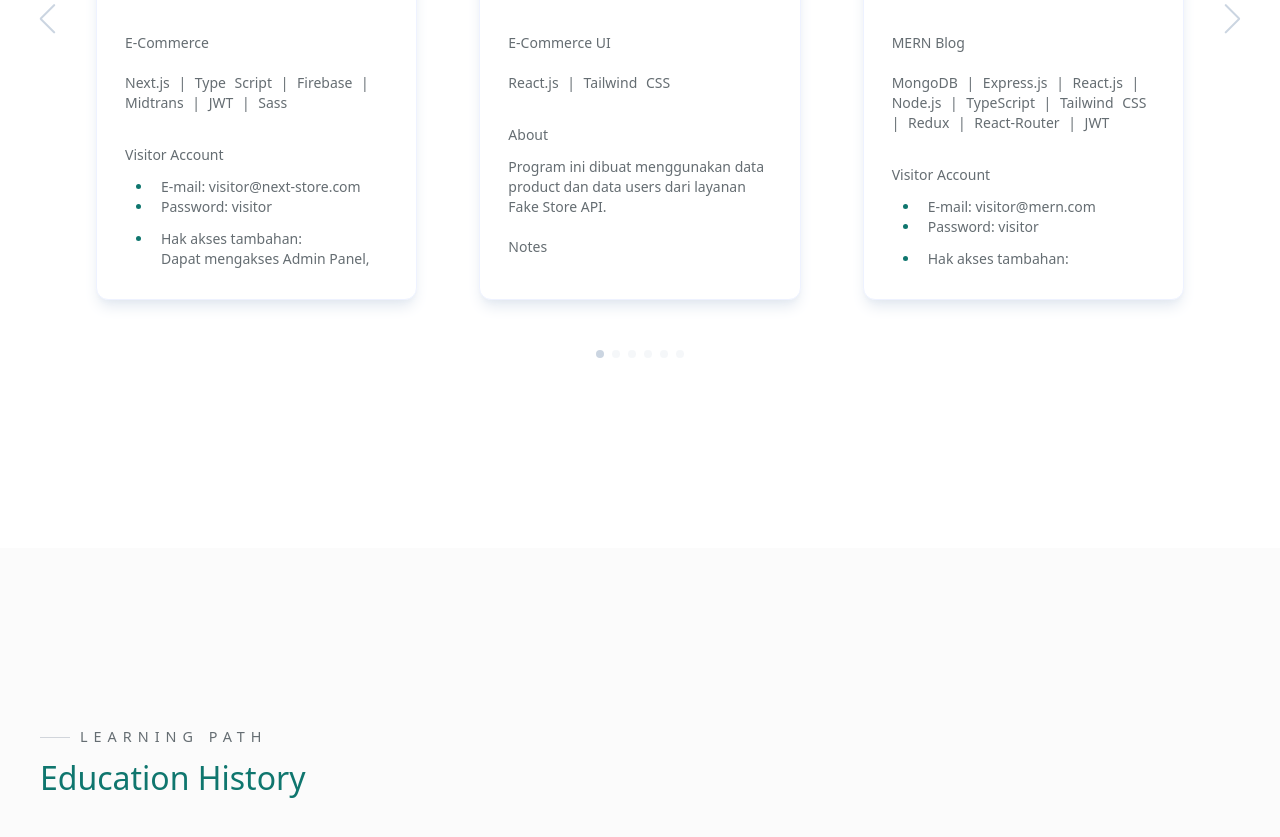
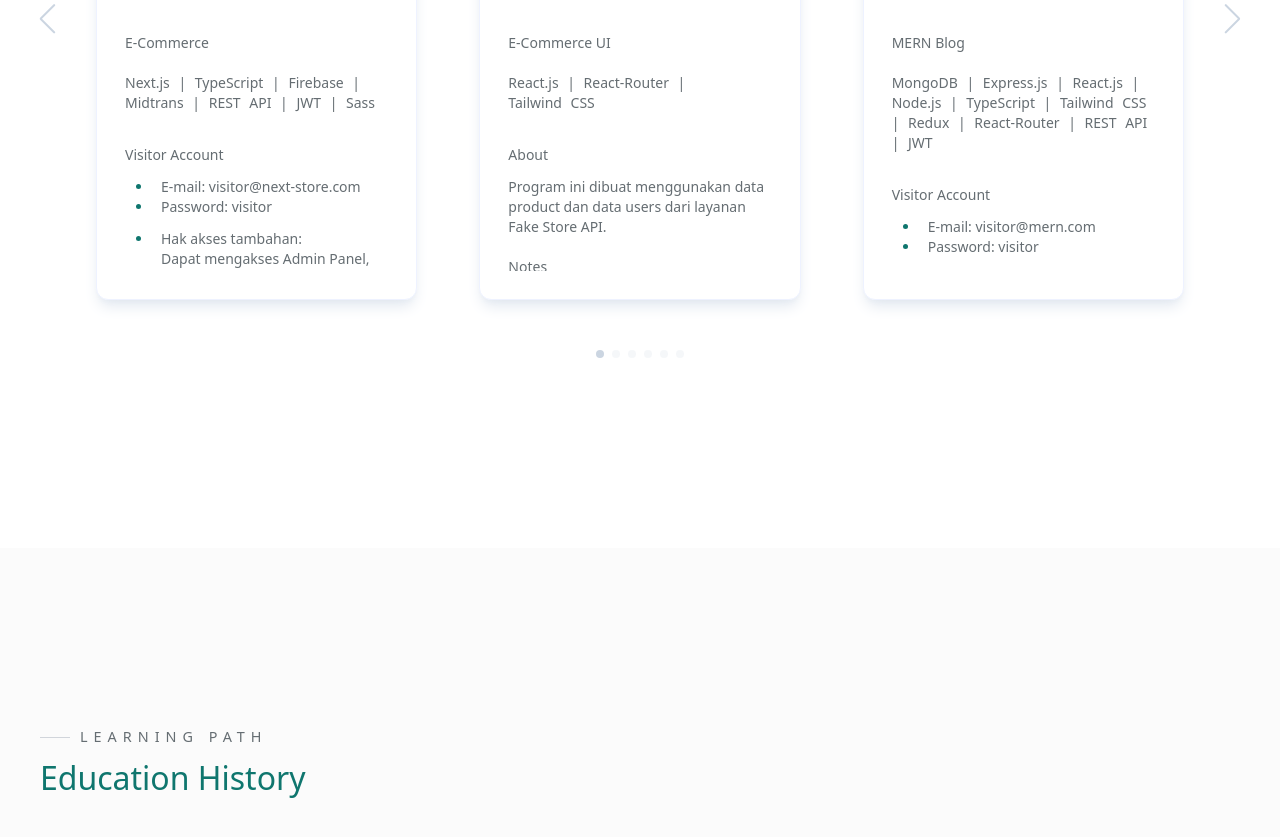
Before and after one commit to reenall/portfolio-tailwind, a website: page index.html in a window 1280 px wide. Shown: the part 2249-3086 px from the top of the page. Drawn offline with Linux system fonts and the light colour scheme.

Commit message:
Update project detail

```diff
--- a/index.html
+++ b/index.html
@@ -340,7 +340,7 @@
 
                   <div class="project-detail">
                     <a href="https://reenall-next-store.vercel.app/" class="card-title" target="_blank">E-Commerce</a>
-                    <h4 class="pb-3 text-pretty" style="word-spacing: 5px">Next.js | Type Script | Firebase | Midtrans | JWT | Sass</h4>
+                    <h4 class="pb-3 text-pretty" style="word-spacing: 5px">Next.js | TypeScript | Firebase | Midtrans | REST API | JWT | Sass</h4>
                     <ul>
                       <h4 class="card-sub-title">Visitor Account</h4>
                       <li>E-mail: visitor@next-store.com</li>
@@ -381,7 +381,7 @@
 
                   <div class="project-detail">
                     <a href="https://reenall.github.io/lorem-store/" class="card-title" target="_blank">E-Commerce UI</a>
-                    <h4 class="pb-3 text-pretty" style="word-spacing: 5px">React.js | Tailwind CSS</h4>
+                    <h4 class="pb-3 text-pretty" style="word-spacing: 5px">React.js | React-Router | Tailwind CSS</h4>
                     <h4 class="card-sub-title">About</h4>
                     <h4>Program ini dibuat menggunakan data product dan data users dari layanan <a href="https://fakestoreapi.com/" target="_blank" class="hover:text-blue-400">Fake Store API.</a></h4>
 
@@ -407,7 +407,7 @@
 
                   <div class="project-detail">
                     <a href="https://reenall-next-store.vercel.app/" class="card-title" target="_blank">MERN Blog</a>
-                    <h4 class="pb-3 text-pretty" style="word-spacing: 5px">MongoDB | Express.js | React.js | Node.js | TypeScript | Tailwind CSS | Redux | React-Router | JWT</h4>
+                    <h4 class="pb-3 text-pretty" style="word-spacing: 5px">MongoDB | Express.js | React.js | Node.js | TypeScript | Tailwind CSS | Redux | React-Router | REST API | JWT</h4>
                     <ul>
                       <h4 class="card-sub-title">Visitor Account</h4>
                       <li>E-mail: visitor@mern.com</li>
@@ -422,7 +422,7 @@
               </div>
               <!-- END Project 3 -->
 
-              <!-- Project 3 -->
+              <!-- Project 4 -->
               <div class="swiper-slide">
                 <div class="project-card-wrapper">
                   <div class="project-img">
@@ -445,9 +445,9 @@
                   </div>
                 </div>
               </div>
-              <!-- END Project 3 -->
+              <!-- END Project 4 -->
 
-              <!-- Project 4 -->
+              <!-- Project 5 -->
               <div class="swiper-slide">
                 <div class="project-card-wrapper">
                   <div class="project-img">
@@ -470,9 +470,9 @@
                   </div>
                 </div>
               </div>
-              <!-- END Project 4 -->
+              <!-- END Project 5 -->
 
-              <!-- Project 5 -->
+              <!-- Project 6 -->
               <div class="swiper-slide">
                 <div class="project-card-wrapper">
                   <div class="project-img">
@@ -495,7 +495,7 @@
                   </div>
                 </div>
               </div>
-              <!-- END Project 5 -->
+              <!-- END Project 6 -->
             </div>
 
             <div class="swiper-button-next swiper-navBtn"></div>
```
